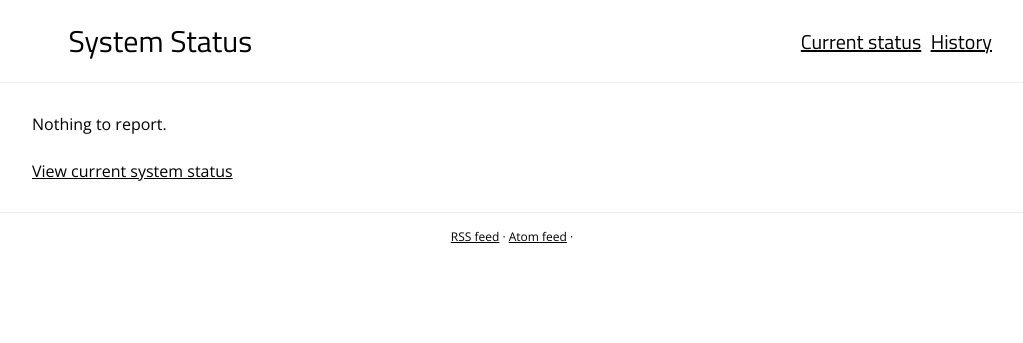
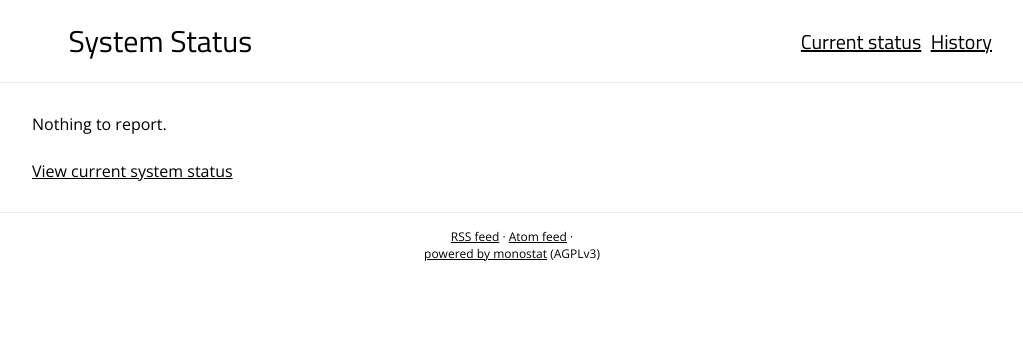
Before and after one commit to pretix/monostat, a Django app: template monostat/public/templates/public/day.html in a window 1280 px wide. Shown: the top 343 px of the page, without its empty margins (128-1151 px from the left). Run offline with Django 5.2, Linux system fonts and the light colour scheme; the template is opened without the code that fills it, so the values that code supplies are empty; some libraries are stand-ins or nearby versions.

Commit message:
Add backlink

```diff
--- a/monostat/public/templates/public/base.html
+++ b/monostat/public/templates/public/base.html
@@ -47,6 +47,8 @@
             <a href="{{ config.legal_url }}" target="_blank">{% trans "Legal notice" %}</a> ·
             <a href="{{ config.privacy_url }}" target="_blank">{% trans "Privacy" %}</a>
         {% endif %}
+        <br>
+        <a href="https://github.com/pretix/monostat" target="_blank">{% trans "powered by monostat" %}</a> (AGPLv3)
     </div>
 </footer>
 {% compress js %}
```
